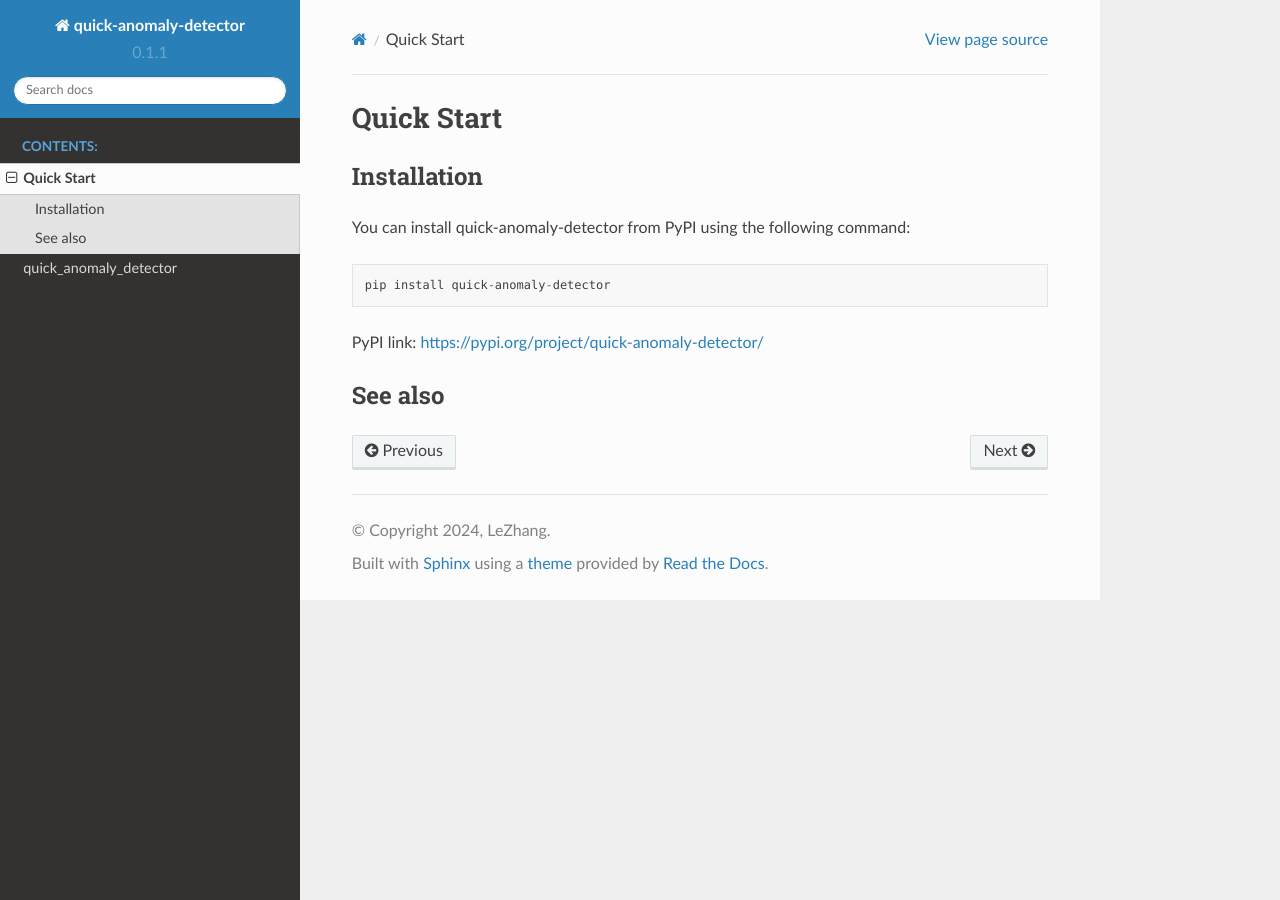
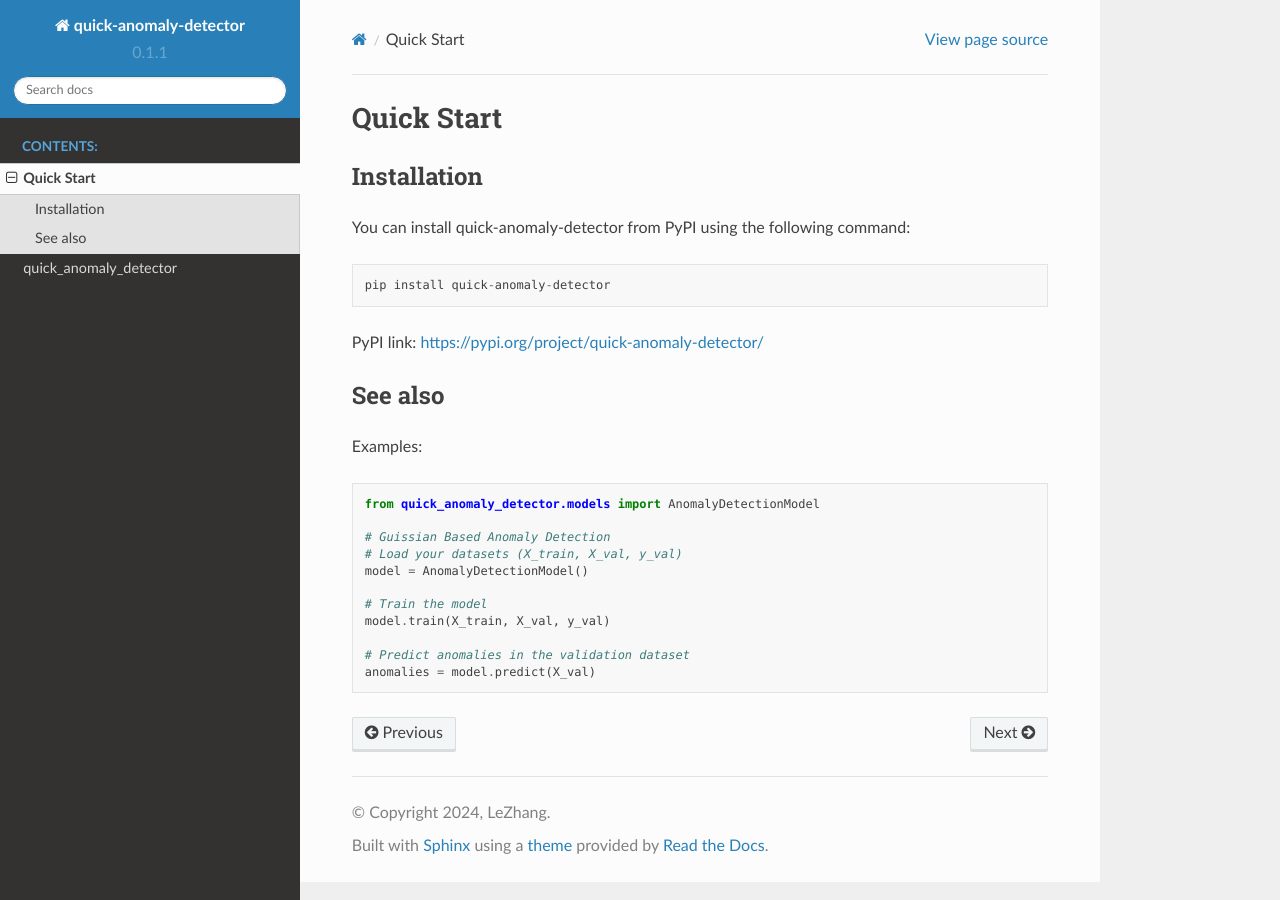
Before and after one commit to cheerzhang/AnomalyDetectionModel, a Sphinx documentation site: the page built from docs/quick_start.rst, in a window 1280 px wide. Built offline with Sphinx 7.4.7 and the Read the Docs theme 2.0.0, drawn with Linux system fonts in a browser that asks for light colours.

Commit message:
update commend in models
Add examples

```diff
--- a/docs/quick_start.rst
+++ b/docs/quick_start.rst
@@ -16,3 +16,19 @@ PyPI link: https://pypi.org/project/quick-anomaly-detector/
 
 See also
 -----------------
+
+Examples:
+
+.. code-block:: python
+
+   from quick_anomaly_detector.models import AnomalyDetectionModel
+
+   # Guissian Based Anomaly Detection
+   # Load your datasets (X_train, X_val, y_val)
+   model = AnomalyDetectionModel()
+
+   # Train the model
+   model.train(X_train, X_val, y_val)
+
+   # Predict anomalies in the validation dataset
+   anomalies = model.predict(X_val)
```
Also changed, not shown: README.md (+18 -2 lines), 1 other file.
